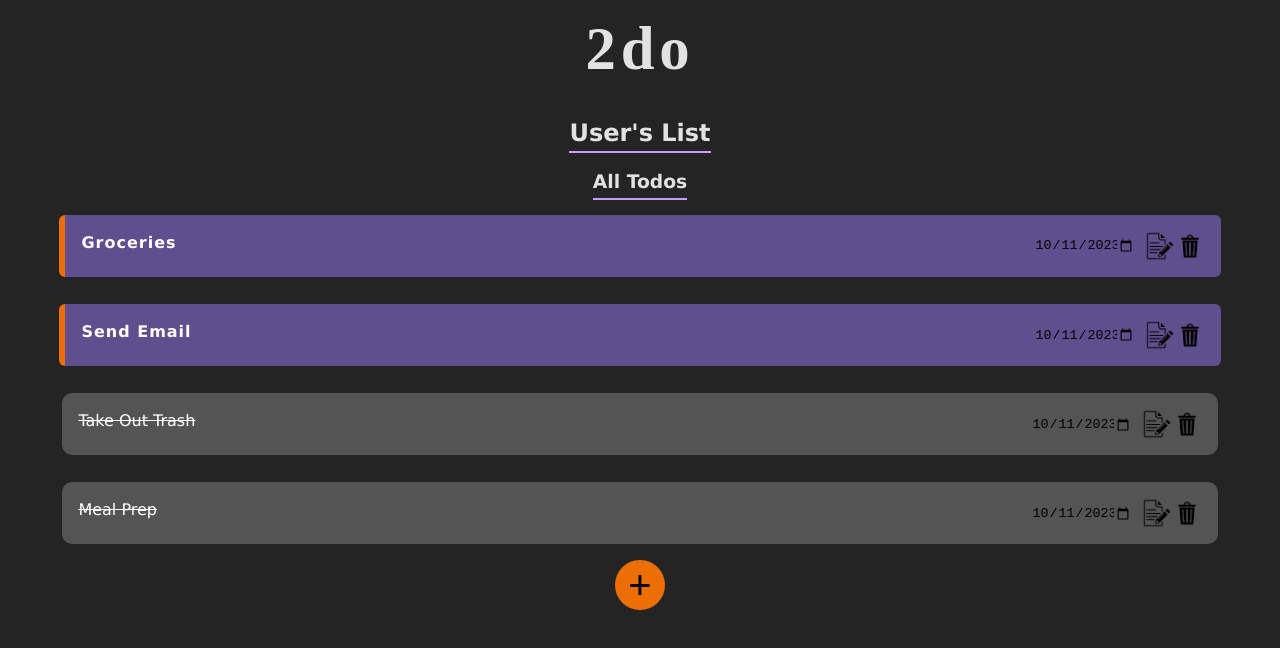
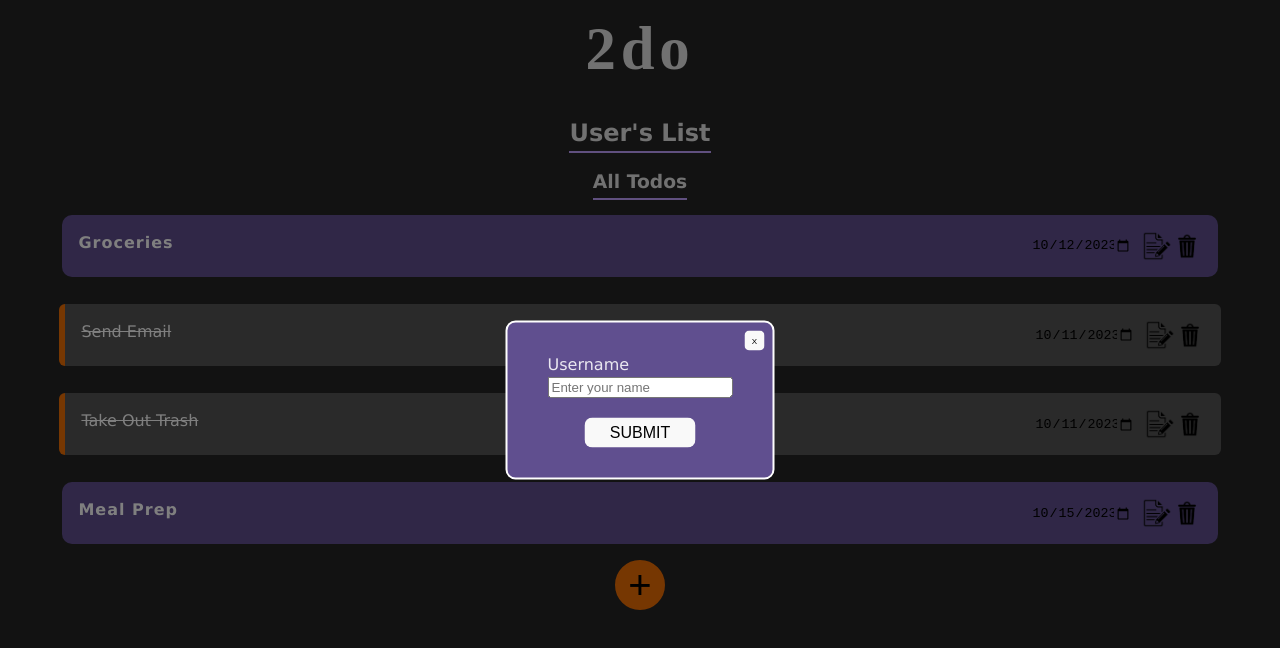
Before and after one commit to jeff-ramos-dev/react-todo-list, a React (Vite) app: page / in a window 1280 px wide. Shown: the top 648 px of the page. Built offline with nearby package versions, Linux system fonts and the light colour scheme.

Commit message:
Add username form, update default user todos

```diff
--- a/src/App.tsx
+++ b/src/App.tsx
@@ -1,6 +1,7 @@
 import './App.css'
+import { useState, useEffect } from 'react'
 import { User, TodoList, Todo, DeleteTypes } from './classes'
-import { useState, useEffect } from 'react'
+import { add, nextSunday } from 'date-fns'
 import TodoGroup from './components/TodoGroup'
 import TodoGroupMenu from './components/TodoGroupMenu'
 import TodoEditForm from './components/TodoEditForm'
@@ -9,24 +10,37 @@ import ListMenu from './components/ListMenu'
 import EditListForm from './components/EditListForm'
 import CreateListForm from './components/CreateListForm'
 import Overlay from './components/Overlay'
+import UsernameForm from './components/UsernameForm'
 import { saveToLocalStorage, loadFromLocalStorage, generateNewListName } from './utils'
 
 function App() {
+  const [isUsernameFormVisible, setIsUsernameFormVisible] = useState(true);
   const [user, setUser] = useState(() => {
     if (localStorage.getItem('user')) {
       const savedUser = new User(JSON.parse(localStorage.getItem('user') as string));
+      setIsUsernameFormVisible(false);
       return loadFromLocalStorage(savedUser);
     } else {
+      setIsUsernameFormVisible(true);
       const newUser = new User({name: 'User'});
       newUser.createTodoList(`${newUser.name}'s List`);
       const newTodoList = newUser.listOfLists.get(`${newUser.name}'s List`);
       if (newTodoList) {
-        newTodoList.createTodo("Groceries").urgent = true;
-        newTodoList.createTodo("Send Email").urgent = true;
-        newTodoList.createTodo("Take Out Trash").complete = true;
-        newTodoList.createTodo("Meal Prep").complete = true;
+        const newTodo1 = newTodoList.createTodo("Groceries")
+        newTodo1.dueDate = add(new Date(), {days: 1})
+        newTodo1.description = '- Bananas\n- Milk\n - Cereal\n - Bagels'
+        const newTodo2 = newTodoList.createTodo("Send Email")
+        newTodo2.urgent = true;
+        newTodo2.complete = true;
+        newTodo2.description = 'Share the schedule for next week with Devraj'
+        const newTodo3 = newTodoList.createTodo("Take Out Trash")
+        newTodo3.complete = true;
+        newTodo3.urgent = true;
+        newTodo3.description = 'Trash truck comes at 7am tomorrow'
+        const newTodo4 = newTodoList.createTodo("Meal Prep")
+        newTodo4.description = 'Chicken, Rice, and Broccoli bowls.'
+        newTodo4.dueDate = nextSunday(new Date())
       }
-      saveToLocalStorage(newUser);
       return newUser;
     }
   });
@@ -240,6 +254,7 @@ function App() {
       setIsListEditVisible: setIsListEditVisible,
       setIsTodoEditVisible: setIsTodoEditVisible,
       setIsListMenuVisible: setIsListMenuVisible,
+      setIsUsernameFormVisible: setIsUsernameFormVisible
     }
 
   return (
@@ -277,6 +292,14 @@ function App() {
           updateTodo={updateTodo}
         />
       }
+      {isUsernameFormVisible &&
+      <Overlay {...overlayProps}>
+        <UsernameForm
+          setUser={setUser}
+          setCurrList={setCurrList}
+          setIsUsernameFormVisible={setIsUsernameFormVisible}
+        />
+      </Overlay>}
       {isTodoEditVisible &&
         <Overlay {...overlayProps}>
           <TodoEditForm
```
